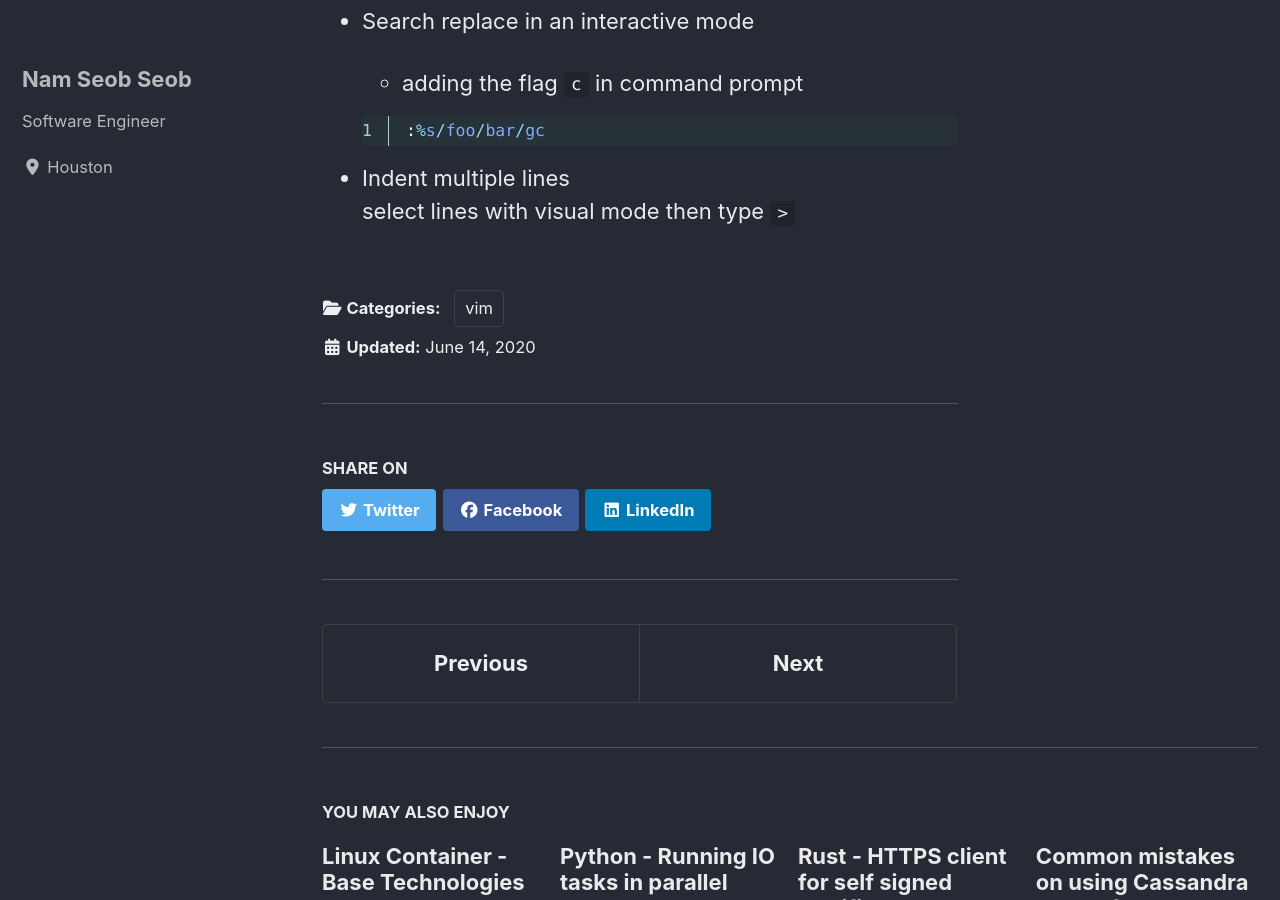
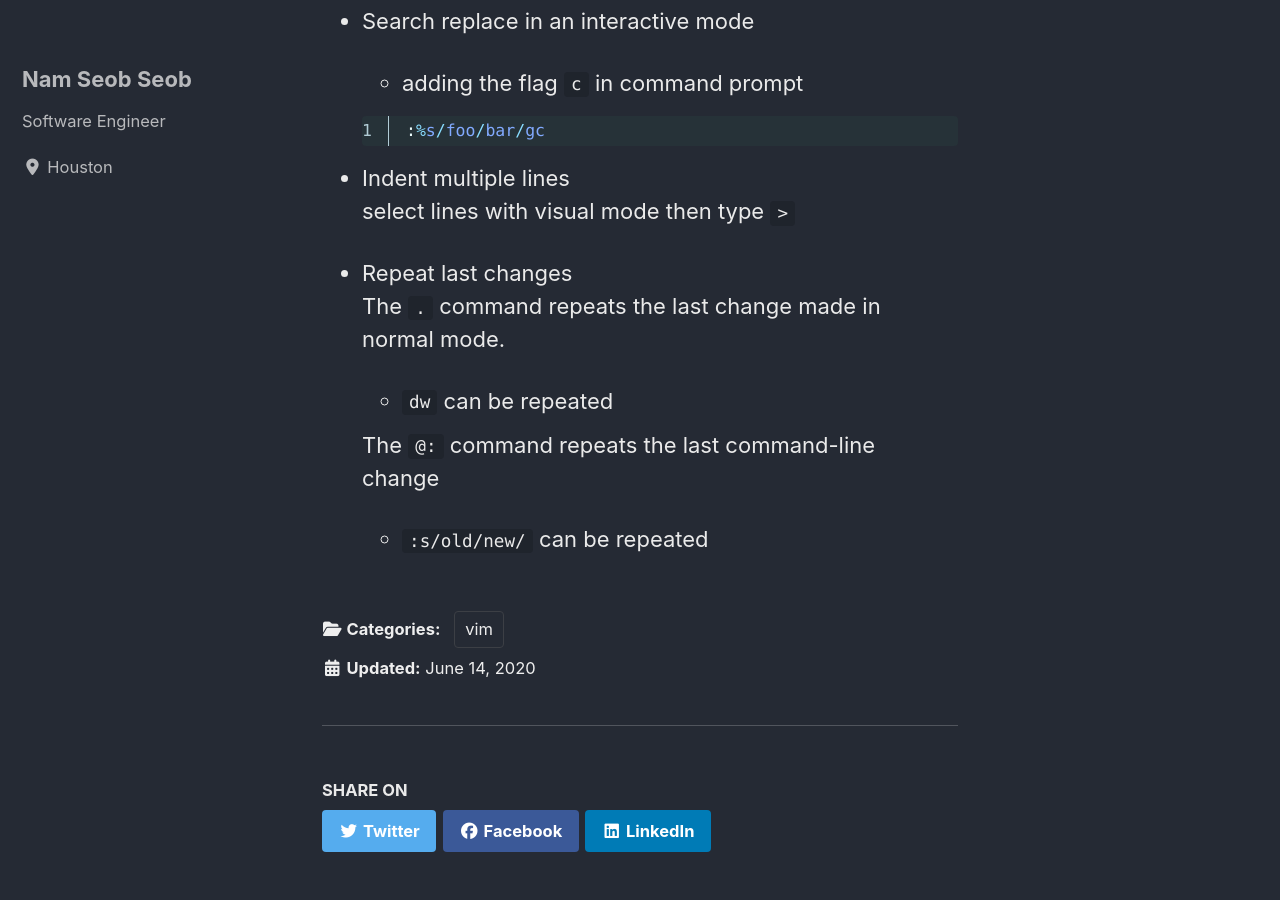
Before and after one commit to nsclass/nsclass.github.io, a Jekyll site: the page built from _posts/2020-06-14-vim-basic-commands.md, in a window 1280 px wide and 900 px high, scrolled down 3098 px. Built offline with Jekyll 4.4.1, drawn with Linux system fonts in a browser that asks for light colours; cached includes are drawn as plain includes; nearby versions of some CDN libraries.

Commit message:
vim commands

```diff
--- a/_posts/2020-06-14-vim-basic-commands.md
+++ b/_posts/2020-06-14-vim-basic-commands.md
@@ -87,3 +87,12 @@ You can use modifiers to change the meaning of a noun. Some modifiers are `i`, w
 
 - Indent multiple lines
   select lines with visual mode then type `>`
+
+- Repeat last changes
+  The `.` command repeats the last change made in normal mode.
+
+  - `dw` can be repeated
+
+  The `@:` command repeats the last command-line change
+
+  - `:s/old/new/` can be repeated
```
